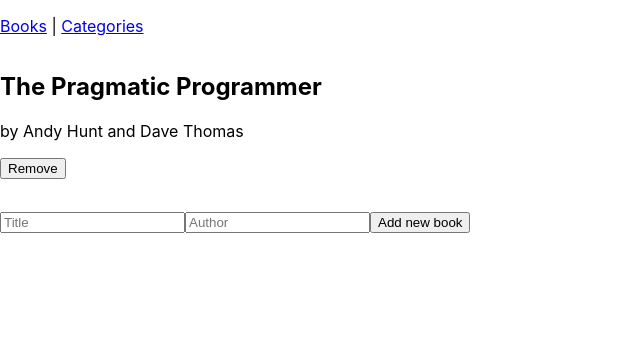
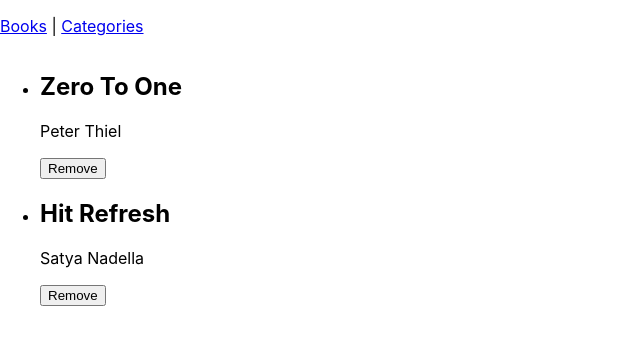
Before and after one commit to jadibdev/Bookstore, a React (Create React App) app: page / in a window 1280 px wide. Shown: the top 344 px of the page, without its empty margins (0-640 px from the left). Built offline with nearby package versions, Linux system fonts and the light colour scheme.

Commit message:
Connect store to components to display books from state

```diff
--- a/src/App.js
+++ b/src/App.js
@@ -1,9 +1,12 @@
 import './App.css';
 import { Link } from 'react-router-dom';
+import { Provider } from 'react-redux';
+import store from './redux/configureStore';
 import Books from './components/Books';
 
 function App() {
   return (
+    <Provider store={store}>
       <div>
         <nav
           style={{
@@ -19,6 +22,7 @@
         </nav>
         <Books />
       </div>
+    </Provider>
   );
 }
 
--- a/src/components/Books.js
+++ b/src/components/Books.js
@@ -1,13 +1,27 @@
 import React from 'react';
-import Book from './Book';
-import BookInput from './BookInput';
+import { useSelector } from 'react-redux';
+// import Book from './Book';
+// import BookInput from './BookInput';
 
-const Books = () => (
-  <div>
-    <Book title="The Pragmatic Programmer" author="by Andy Hunt and Dave Thomas" />
-    <button type="button">Remove</button>
-    <BookInput />
-  </div>
-);
+const Books = () => {
+  /* useSelector((state) => console.log('State: ', state.books[0].title));
+  const title = useSelector((state) => state.books[0].title);
+  const author = useSelector((state) => state.books[0].author); */
+  const books = useSelector((state) => state.books);
+
+  return (
+    <div>
+      <ul>
+        {books.map((value) => (
+          <li key={value.id}>
+            <h2>{value.title}</h2>
+            <p>{value.author}</p>
+            <button type="button">Remove</button>
+          </li>
+        ))}
+      </ul>
+    </div>
+  );
+};
 
 export default Books;
--- a/src/redux/books/books.js
+++ b/src/redux/books/books.js
@@ -1,7 +1,17 @@
 const ADD = 'bookstore/books/ADD';
 const REMOVE = 'bookstore/books/REMOVE';
 
-const initialState = [];
+const initialState = [{
+  id: 0,
+  title: 'Zero To One',
+  author: 'Peter Thiel',
+},
+{
+  id: 1,
+  title: 'Hit Refresh',
+  author: 'Satya Nadella',
+},
+];
 let currentId = 0;
 
 export default function reducer(state = initialState, action = {}) {
```
Also changed, not shown: src/components/Playground.js (added, +7 -0 lines). Lines whose indentation alone changed are shown as unchanged.
